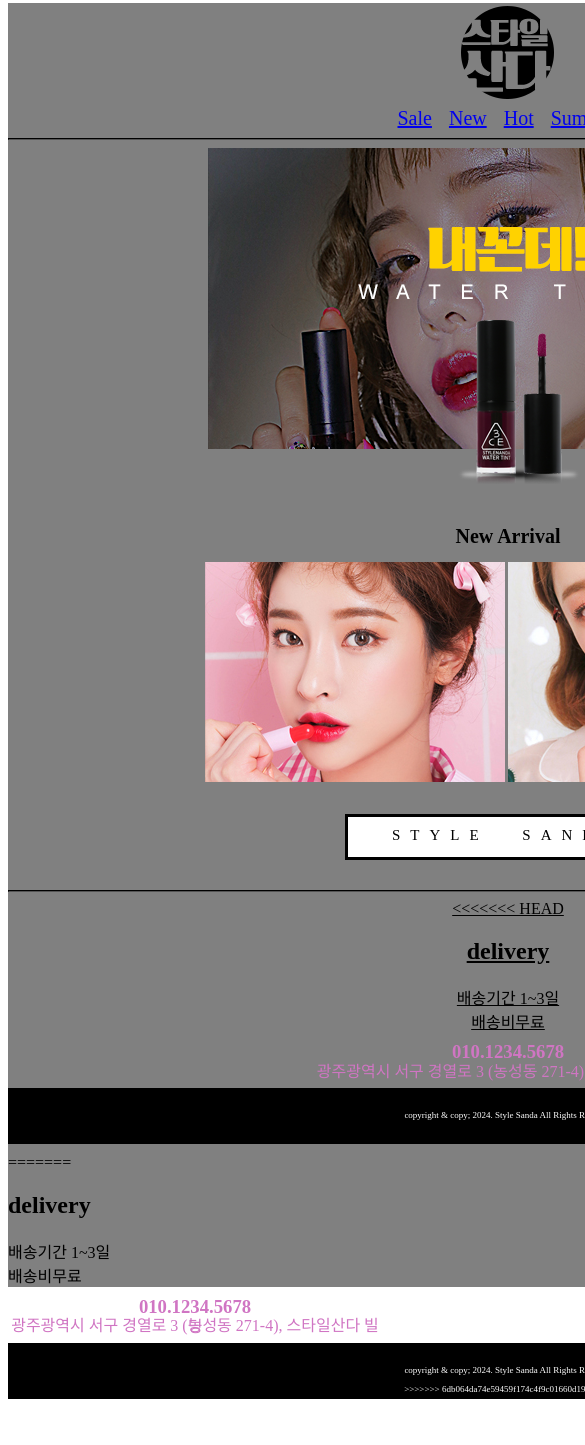
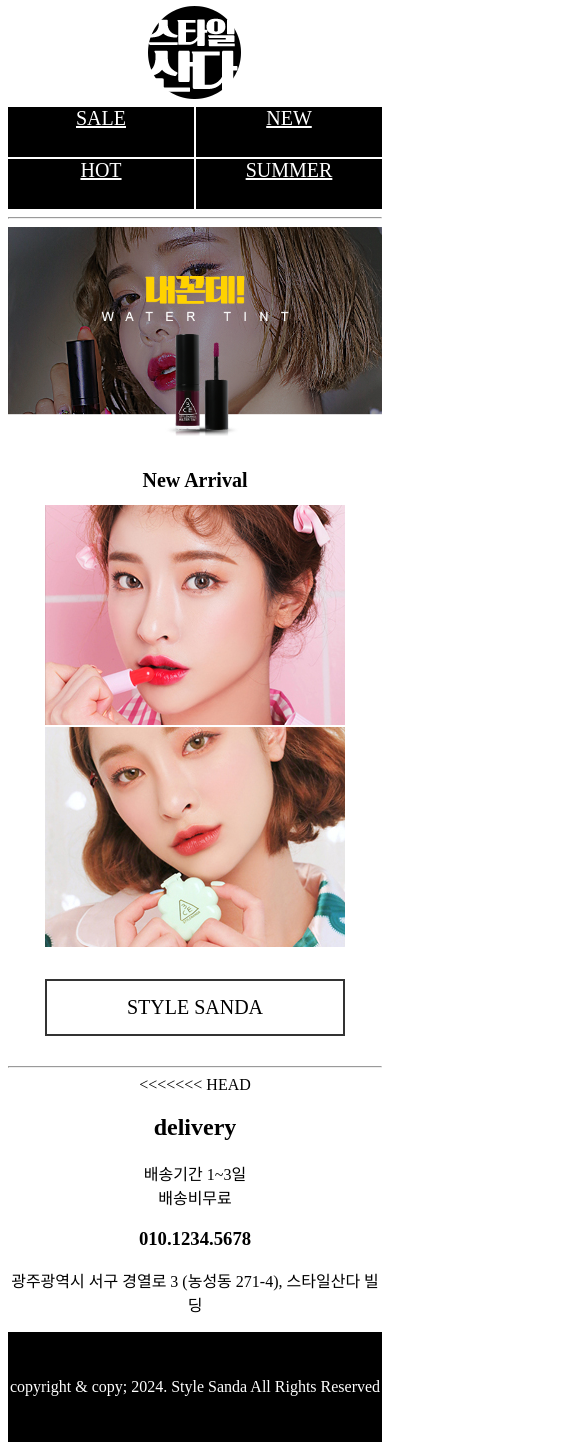
Before and after one commit to siwon924/stylesanda, a plain HTML site: page index.html in a window 390 px wide. Shown: the part 5-1450 px from the top of the page, 585 px wide, since content can reach past the window. Before the commit the page ends 1414 px from the top, so only its background shows below. Drawn offline with Linux system fonts and the light colour scheme.

Commit message:
다시 수정함

```diff
--- a/css/style.css
+++ b/css/style.css
@@ -5,7 +5,7 @@
 .wrap {
     width: 1000px;
     margin: 0 auto;
-    background-color: gray;
+    background-color: gra;
 }
 
 .bi {
@@ -74,7 +74,7 @@
         text-transform: uppercase;
     }
     .navi a {
-        background: gray;
+        background: white;
         color: white
     }
     }
@@ -101,63 +101,3 @@
         color: black;
     }
     }
-
-
-.brand_text {
-    font-size: 15px;
-    text-align: center;
-}
-
-.delivery {
-    font-size: 10;
-    text-align: center;
-    text-decoration: underline;
-}
-
-.contact {
-    font-size: 20;
-    text-align: center;
-    color: #d075c3;
-    line-height: 1px;
-}
-.box {
-    width: 300px;
-    height: 20px;
-    margin: 30px;
-    padding: 5px;
-    margin-left: auto;
-    margin-right: auto;
-    padding: 10px;
-    border-style: solid;
-    letter-spacing: 10px;
-    word-spacing: 20px;
-    background-color: white;
-}
-.copyright {
-    text-align: center;
-    color: white;
-}
-
-.top {
-    width: 998px;
-    border-color: black;
-}
-
-.middle {
-    width: 998px;
-    border-color: black;
-}
-
-.copyright {
-    width: 975px;
-    height: 30px;
-    margin: 10px;
-    padding: 5px;
-    margin-left: auto;
-    margin-right: auto;
-    padding: 10px;
-    border-style: solid;
-    background-color: black;
-    border-color: black;
-    font-size: 9px;
-}
--- a/style.css
+++ b/style.css
@@ -2,9 +2,7 @@
 .wrap {
     width: 1000px;
     margin: 0 auto;
-    background-color: gray;
 }
-
 .bi {
     text-align: center;
 }
@@ -31,11 +29,19 @@
 }
 
 .brand_text {
-    font-size: 15px;
+    text-align: center;
+    width: 400px;
+    margin: 30px auto; /* border 바깥쪽 여백 */
+    padding: 15px; /* border 안쪽 여백 */
+    border: 2px solid #333; /* 테두리 */
+    font-size: 20px;
+    text-transform: uppercase; /* 텍스트-변형 */
+}
+
+#footer {
     text-align: center;
 }
-
-.delivery {
+    /* .delivery {
         font-size: 10;
         text-align: center;
         text-decoration: underline;
@@ -46,45 +52,57 @@
         text-align: center;
         color: #d075c3;
         line-height: 1px;
+    } */
+
+    .copyright {
+        background-color: black;
+        color: white;
+        padding: 30px 0; /* 상하30, 좌우0 */
+
     }
-.box {
-    width: 300px;
-    height: 20px;
-    margin: 30px;
-    padding: 5px;
-    margin-left: auto;
-    margin-right: auto;
-    padding: 10px;
-    border-style: solid;
-    letter-spacing: 10px;
-    word-spacing: 20px;
-    background-color: white;
+
+/* Media Query : 미디어 쿼리, 장치 파악용 at-rule */
+@media screen and (max-width: 412px) { /* screen, min-width : 조건(query) */
+    img,
+    picture,
+    video {
+        max-width: 100%;
     }
-.copyright {
-    text-align: center;
+    .wrap {
+        width: 100%;
+    }
+    .navi {
+        display: grid;
+        grid-template-rows: 50px 50px;
+        grid-template-columns: 1fr 1fr;
+        gap: 2px;
+        width: 100%;
+        text-transform: uppercase;
+
+    }
+    .navi a {
+        background: black;
         color: white;
     }
-
-.top {
-    width: 998px;
-    border-color: black;
+    .navi a:hover { /* 마우스 오버시 변경되는 색상 */
+        background: #bfff00;
+        color: white;
     }
-
-.middle {
-    width: 998px;
-    border-color: black;
+    .brand {
+        width: 100%;
     }
-
-.copyright {
-    width: 975px;
-    height: 30px;
-    margin: 10px;
-    padding: 5px;
-    margin-left: auto;
-    margin-right: auto;
-    padding: 10px;
-    border-style: solid;
-    background-color: black;
-    border-color: black;
-    font-size: 9px;
+    .new {
+        width: 100%;
+        text-align: center;
     }
+    .title {
+        color: black;
+        text-transform: capitalize;
+    }
+    .brand_text {
+        width: 266.2px;
+    }
+    #footer {
+        color: black
+    }
+}
```
Lines whose indentation alone changed are shown as unchanged.
